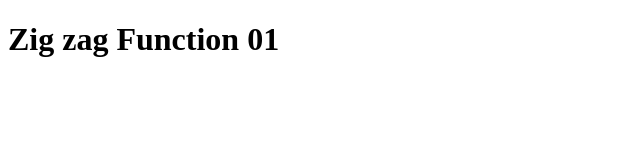
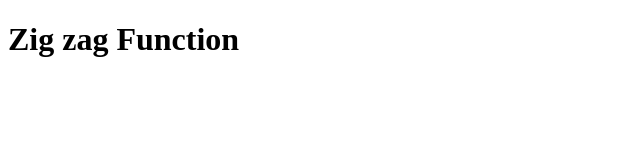
Before and after one commit to Mqasim0/Learn_Git, a plain HTML site: page JavascriptTest/index.html in a window 1280 px wide. Shown: the full height of the page, 0-640 px from the left. Drawn offline with Linux system fonts and the light colour scheme.

Commit message:
change the text in index.html

```diff
--- a/JavascriptTest/index.html
+++ b/JavascriptTest/index.html
@@ -7,7 +7,7 @@
   <title>ZIG ZAG Function</title>
 </head>
 <body>
-  <h1>Zig zag Function 01</h1>
+  <h1>Zig zag Function</h1>
 
   <script src="app.js"></script>
 </body>
```
